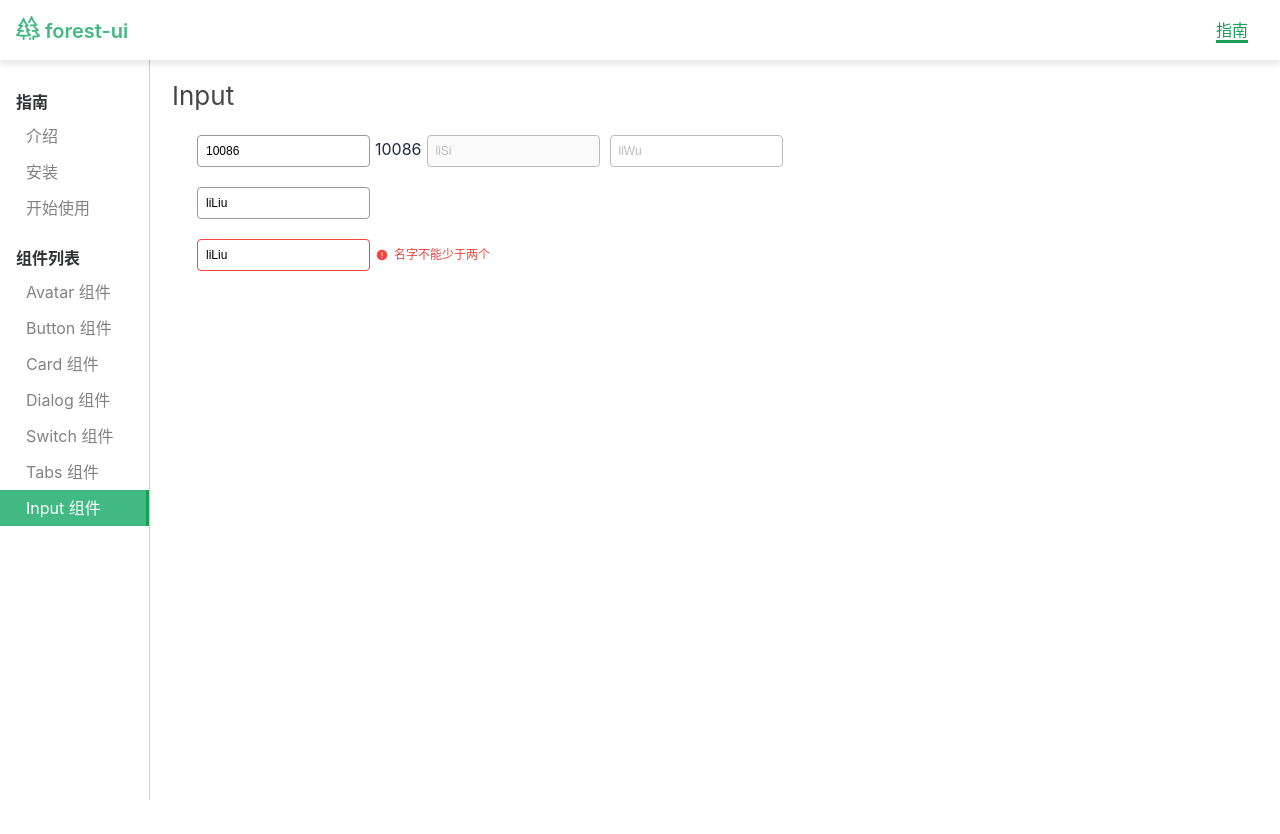
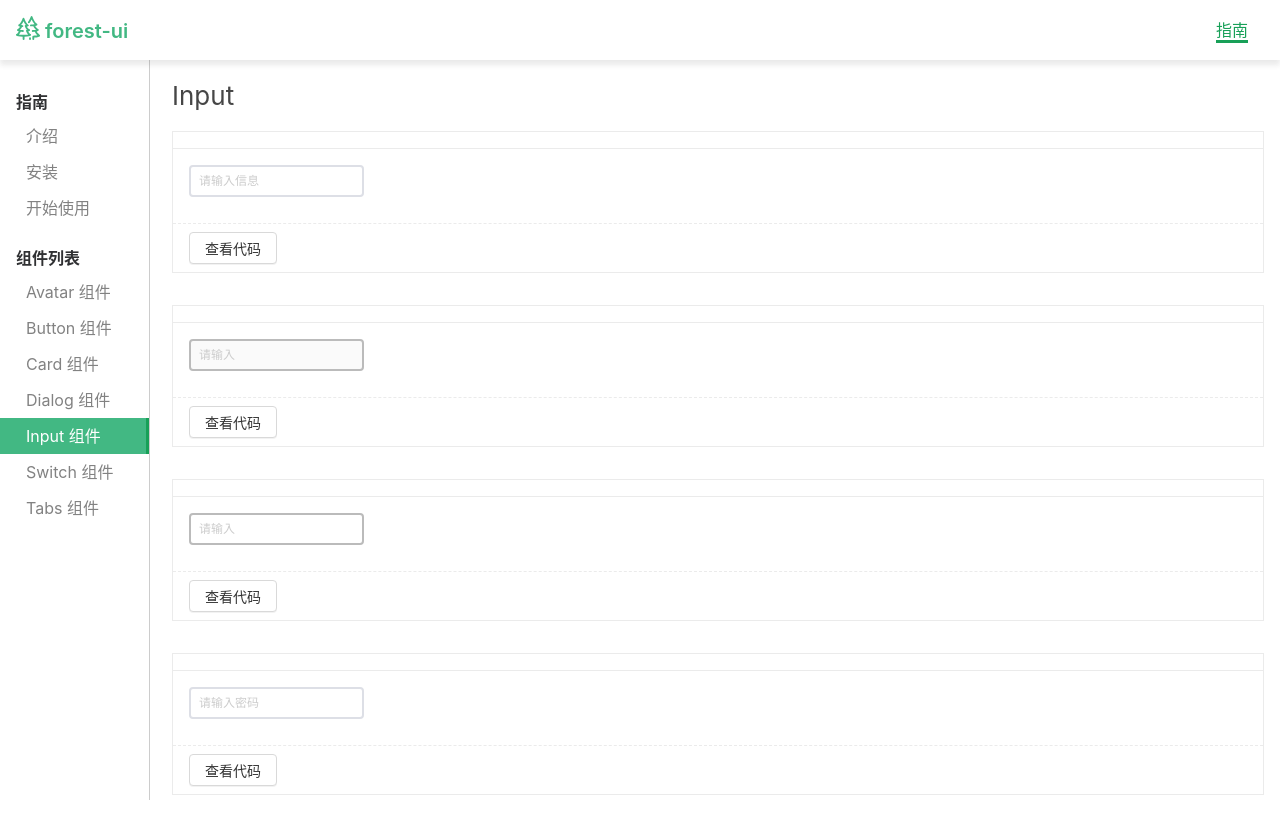
Before and after one commit to Latrevion/forest-vue3-ui, a Vue app: page /#/doc/Input in a window 1280 px wide. Shown: the top 834 px of the page. Before the commit the page ends 800 px from the top, so only its background shows below. Built offline with nearby package versions, Linux system fonts and the light colour scheme.

Commit message:
新增input组件

```diff
--- a/src/components/InputDemo.vue
+++ b/src/components/InputDemo.vue
@@ -1,38 +1,30 @@
 <template>
   <div>
     <h1>Input</h1>
-    <div class="box">
-      <Input v-model:value="msg"></Input>
-      <span>{{ msg }}</span>
-      <Input value="liSi" disabled></Input>
-      <Input value="liWu" :readonly="true"></Input>
-    </div>
-    <div class="box">
-      <Input value="liLiu" @change="inputChange"></Input>
-    </div>
-    <div class="box">
-      <Input value="liLiu" error="名字不能少于两个"></Input>
-    </div>
+    <Demo :component="Input1demo"></Demo>
+    <Demo :component="Input2demo"></Demo>
+    <Demo :component="Input3demo"></Demo>
+    <Demo :component="Input4demo"></Demo>
   </div>
 </template>
 <script lang="ts">
 import Demo from './Demo.vue';
-import Input from '../lib/Input.vue';
-import {ref} from 'vue';
+import Input1demo from './input1.demo.vue'
+import Input2demo from './input2.demo.vue'
+import Input3demo from './input3.demo.vue'
+import Input4demo from './input4.demo.vue'
 
 
 export default {
-  components: {Input, Demo},
+  components: { Demo},
 
-  setup() {
-    const msg = ref('10086');
-    const inputChange = () => {
-      console.log(1);
-    };
+  setup(){
 
-    return {msg, inputChange};
+    return {Input1demo,Input2demo,Input3demo,Input4demo}
   }
-};
+
+  }
+
 </script>
 
 <style lang="scss" scoped>
--- /dev/null
+++ b/src/components/input1.demo.vue
@@ -0,0 +1,22 @@
+<demo>
+基础用法
+</demo>
+<template>
+    <div>
+        <Input v-model:value="message" placeholder="请输入信息"></Input>
+    </div>
+</template>
+
+<script lang="ts">
+import Input from '../lib/Input.vue';
+import { ref } from 'vue';
+
+export default {
+    components: { Input },
+
+    setup() {
+        const message = ref('');
+        return {message}
+    }
+}
+</script>
--- /dev/null
+++ b/src/components/input2.demo.vue
@@ -0,0 +1,18 @@
+<demo>
+支持disabled
+</demo>
+<template>
+  <Input v-model:value="text" disabled></Input>
+</template>
+
+<script lang="ts">
+import Input from '../lib/Input.vue'
+import { ref } from 'vue'
+export default {
+  components: { Input },
+  setup() {
+    const text = ref('')
+    return { text }
+  }
+}
+</script>
--- /dev/null
+++ b/src/components/input3.demo.vue
@@ -0,0 +1,18 @@
+<demo>
+支持readonly
+</demo>
+<template>
+    <Input v-model:value="text" :readonly="true"></Input>
+</template>
+
+<script lang="ts">
+import Input from '../lib/Input.vue';
+import{ref} from 'vue'
+export default {
+  components: { Input },
+  setup(){
+    const text = ref('')
+    return {text}
+  }
+}
+</script>
--- /dev/null
+++ b/src/components/input4.demo.vue
@@ -0,0 +1,18 @@
+<demo>
+支持密码
+</demo>
+<template>
+    <Input v-model:value="password" placeholder="请输入密码" type="password"></Input>
+</template>
+
+<script lang="ts">
+import Input from '../lib/Input.vue';
+import {ref} from 'vue'
+export default {
+  components: { Input },
+  setup(){
+    const password = ref('')
+    return {password}
+  }
+}
+</script>
--- a/src/lib/Input.vue
+++ b/src/lib/Input.vue
@@ -1,21 +1,20 @@
 <template>
-    <div class="wrapper" :class="{'error':error}">
-        <input type="text" :value="value" :disabled="disabled" :readonly="readonly"
-            @change="$emit('change',$event.target.value)" @input='$emit("update:value",$event.target.value)'
-            @focus="$emit('focus',$event.target.value)" @blur="$emit('blur',$event.target.value)">
-        <template v-if="error">
-            <svg class="icon icon-error" aria-hidden="true">
-                <use xlink:href="#icon-error"></use>
-            </svg>
-            <span class="errorMessage">{{error}}</span>
-        </template>
+    <div class="wrapper" :class="{ 'error': error }">
+        <input :placeholder="placeholder" :type=type :value="value" :disabled="disabled" :readonly="readonly"
+            @input='$emit("update:value", $event.target.value)' @change="$emit('change', $event.target.value)"
+            @focus="$emit('focus', $event.target.value)" @blur="$emit('blur', $event.target.value)">
     </div>
 </template>
+
 <script>
 
 export default {
     components: {},
     props: {
+        placeholder: {
+            type: String,
+            default: '请输入'
+        },
         value: {
             type: String
         },
@@ -29,6 +28,10 @@ export default {
         },
         error: {
             type: String
+        },
+        type:{
+            type:String,
+            default:'text'
         }
     }
 }
@@ -47,6 +50,7 @@ $red: #f1453d;
     display: inline-flex;
     align-items: center;
 
+
     >* {
         margin-right: 0.5em;
 
@@ -56,19 +60,31 @@ $red: #f1453d;
     }
 
     >input {
+        margin-bottom: 10px;
+        &::-webkit-input-placeholder {
+            color: #ccc;
+        }
+
+        &::-moz-placeholder {
+            color: #ccc;
+        }
+
         height: 32px;
-        border: 1px solid $border-color;
+        border: 2px solid #dddfe6;
         border-radius: $border-radius;
         padding: 0 8px;
         font-size: inherit;
 
         &:hover {
-            border-color: $border-hover-color;
+            border-color: #c1c4cc;
         }
 
         &:focus {
-            box-shadow: inset 0 1px 3px $box-shadow-color;
+            box-shadow: inset 0 0 0 1px #31c48d;
             outline: none;
+            background-color: transparent;
+            border: 1px solid #31c48d;
+            padding: 0 9px;
         }
 
         &[disabled],
@@ -79,18 +95,5 @@ $red: #f1453d;
         }
     }
 
-    &.error {
-        >input {
-            border-color: $red;
-        }
-    }
-
-    .icon-error {
-        fill: $red;
-    }
-
-    .errorMessage {
-        color: $red;
-    }
 }
 </style>
--- a/src/views/Doc.vue
+++ b/src/views/Doc.vue
@@ -30,13 +30,13 @@
             <router-link to="/doc/dialog">Dialog 组件</router-link>
           </li>
           <li>
+            <router-link to="/doc/input">Input 组件</router-link>
+          </li>
+          <li>
             <router-link to="/doc/switch">Switch 组件</router-link>
           </li>
           <li>
             <router-link to="/doc/tabs">Tabs 组件</router-link>
-          </li>
-          <li>
-            <router-link to="/doc/input">Input 组件</router-link>
           </li>
         </ol>
       </aside>
```
